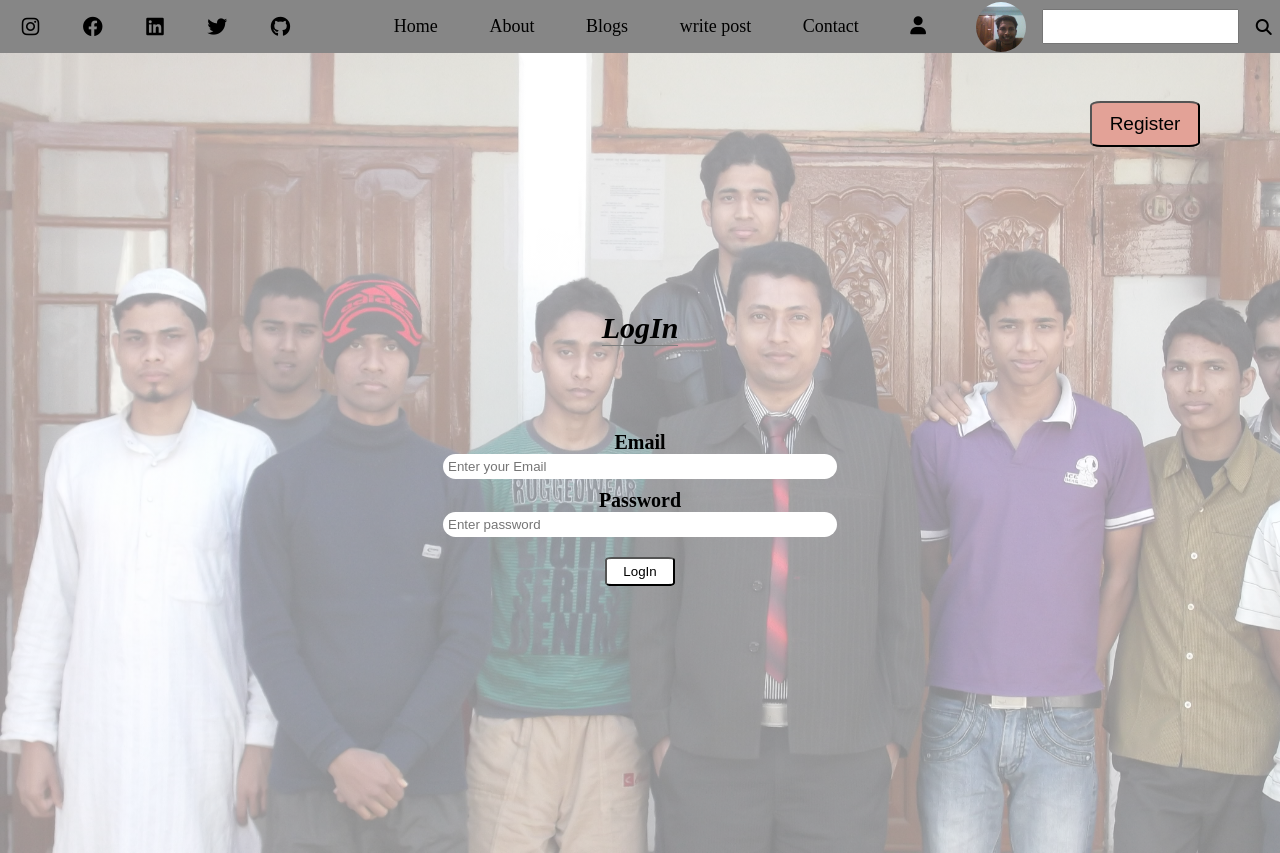
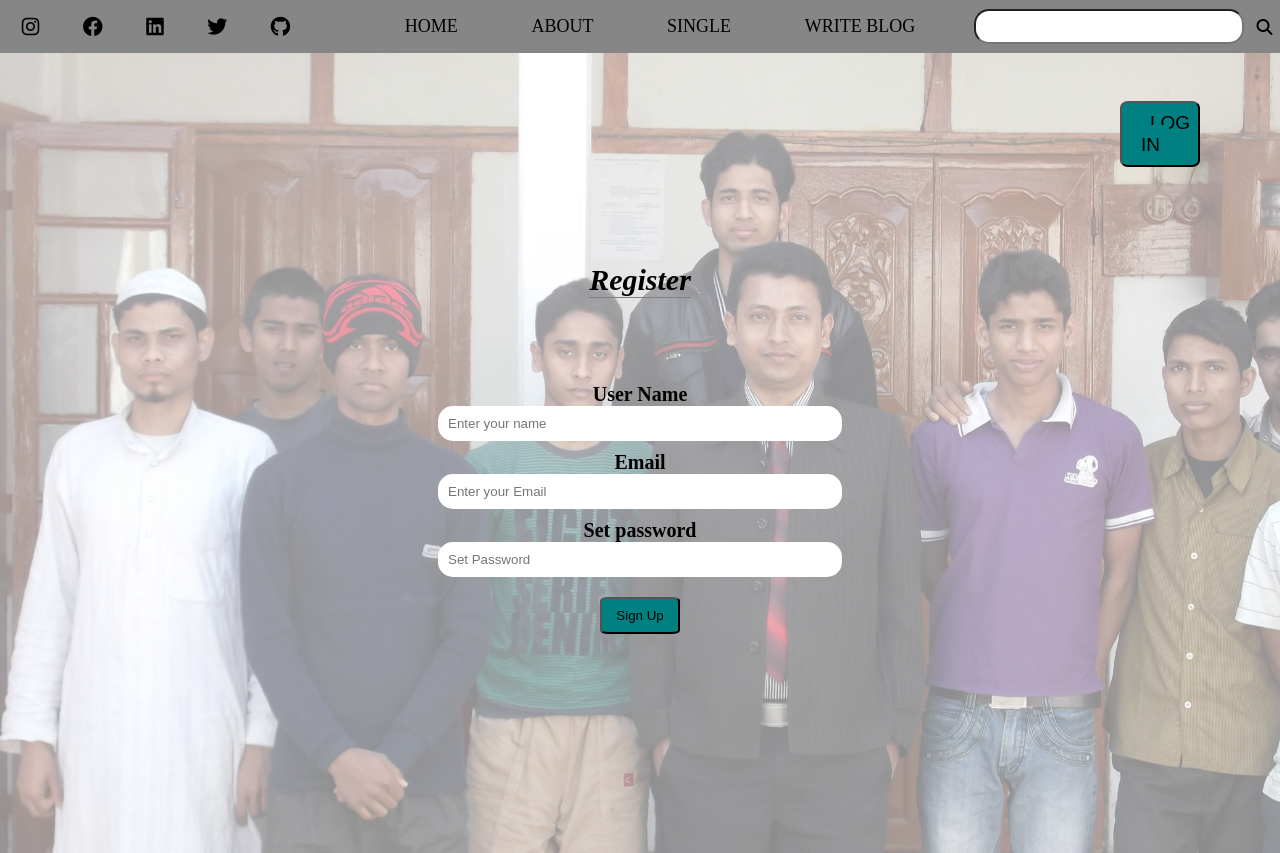
Before and after one commit to shahiincodes/React-Multi-User-Blog-App, a React (Create React App) app in the folder Front End/blog-post-app/: page / in a window 1280 px wide. Built offline with nearby package versions, Linux system fonts and the light colour scheme.

Commit message:
Updating designs

```diff
--- a/Front End/blog-post-app/package.json
+++ b/Front End/blog-post-app/package.json
@@ -8,6 +8,7 @@
     "@testing-library/user-event": "^13.5.0",
     "react": "^18.2.0",
     "react-dom": "^18.2.0",
+    "react-router-dom": "^6.14.1",
     "react-scripts": "5.0.1",
     "web-vitals": "^2.1.4"
   },
--- a/Front End/blog-post-app/public/index.html
+++ b/Front End/blog-post-app/public/index.html
@@ -12,6 +12,12 @@
     <link rel="stylesheet" href="https://cdnjs.cloudflare.com/ajax/libs/font-awesome/6.4.0/css/all.min.css" integrity="sha512-iecdLmaskl7CVkqkXNQ/ZH/XLlvWZOJyj7Yy7tcenmpD1ypASozpmT/E0iPtmFIB46ZmdtAc9eNBvH0H/ZpiBw==" crossorigin="anonymous" referrerpolicy="no-referrer" />
     <title>React Blog App</title>
   </head>
+  <style>
+    .link{
+      text-decoration: none;
+      color: inherit;
+    }
+  </style>
   <body>
     <div id="root"></div>
   </body>
--- a/Front End/blog-post-app/src/App.js
+++ b/Front End/blog-post-app/src/App.js
@@ -1,15 +1,38 @@
 
 import Top from "./components/Top/Top";
 import LogIn from "./Pages/LogIn/LogIn";
+import Home from './Pages/Home/Home'
+import {
+  BrowserRouter as Router,
+  Routes,
+  Route,
+} from "react-router-dom";
+import Register from "./Pages/Register/Register";
+import Profile from "./Pages/Profile/Profile";
+import Single from "./Pages/Single/Single";
+import WritePost from "./Pages/WritePost/WritePost";
 
 
 
 function App() {
+
+  const user = false;
+
   return (
-    <div className="App">
+    <>
+    <Router>
       <Top/>
-      <LogIn/>
-    </div>
+      <Routes>
+        <Route path="/" element={user?<Home />:<Register/>}/>
+        <Route path="/logIn" element={user?<Home/>:<LogIn/>}/>
+        <Route path="/register" element={user?<Home/>:<Register/>}/>
+        <Route path="/profile" element={user?<Profile/>:<Register/>}/>
+        <Route path="/single" element={<Single/>}/>
+        <Route path="/write-post" element={user?<WritePost/>:<Register/>}/>
+        <Route path="/posts/:postId" element={user?<Single/>:<Register/>}/>
+      </Routes>
+    </Router>
+    </>
   );
 }
 
--- a/Front End/blog-post-app/src/Pages/Home/Home.js
+++ b/Front End/blog-post-app/src/Pages/Home/Home.js
@@ -2,11 +2,13 @@ import React from 'react'
 import "./home.css"
 import Sidebar from '../../components/Sidebar/Sidebar'
 import Posts from '../../components/Posts/Posts'
+import Header from '../../components/Header/Header'
 
 
 function Home() {
   return (
     <>
+    <Header/>
     <div className='home'>
       <div className="posts">
         <Posts />
--- a/Front End/blog-post-app/src/Pages/LogIn/LogIn.js
+++ b/Front End/blog-post-app/src/Pages/LogIn/LogIn.js
@@ -1,5 +1,6 @@
 import React from 'react'
 import './logIn.css'
+import { Link } from 'react-router-dom'
 
 const LogIn = () => {
   return (
@@ -12,7 +13,9 @@ const LogIn = () => {
             <input type="password" className='userPass' placeholder='Enter password' />
             <button className="logInBtn btn">LogIn</button>
         </form>
-        <button className='signUpBtn btn'>Register</button>
+        <button className='signUpBtn btn'>
+          <Link to={'/register'} className='link' >Register</Link>
+        </button>
     </div>
   )
 }
--- a/Front End/blog-post-app/src/Pages/LogIn/logIn.css
+++ b/Front End/blog-post-app/src/Pages/LogIn/logIn.css
@@ -26,12 +26,13 @@
     align-items: center;
 }
 .logInForm>input{
-    padding: 5px;
+    padding: 10px;
     margin-bottom: 10px;
     border-radius: 15px;
     width: 100%;
     border: none;
 }
+
 .btn{
     width: 70px;
     padding: 5px;
@@ -49,6 +50,6 @@
     right: 70px;
     width: 110px;
     padding: 10px;
-    background-color: #e3a297;
+    background-color: #ddb5ae;
     font-size: 19px;
 }
--- a/Front End/blog-post-app/src/Pages/Register/Register.js
+++ b/Front End/blog-post-app/src/Pages/Register/Register.js
@@ -1,5 +1,6 @@
 import React from 'react'
 import './register.css'
+import { Link } from 'react-router-dom'
 
 const Register = () => {
   return (
@@ -11,10 +12,12 @@ const Register = () => {
             <label>Email</label>
             <input type="email" className='userEmail' placeholder='Enter your Email' />
             <label>Set password</label>
-            <input type="password" className='userPass' placeholder='Set password' />
-            <button className="signUpBtn btn">Sign Up</button>
+            <input type="password" className='userPass' placeholder='Set Password' />
+            <button className="btn">Sign Up</button>
         </form>
-        <button className='btnRegister btn'>Register</button>
+        <button className='btnRegister btn'>
+          <Link className='link btn' to={'/logIn'} >LOG IN</Link>
+        </button>
     </div>
   )
 }
--- a/Front End/blog-post-app/src/Pages/Register/register.css
+++ b/Front End/blog-post-app/src/Pages/Register/register.css
@@ -26,18 +26,28 @@
     align-items: center;
 }
 .registerForm>input{
-    padding: 5px;
+    padding: 10px;
     margin-bottom: 10px;
     border-radius: 15px;
     width: 100%;
     border: none;
 }
+.btnRegister{
+    position: absolute;
+    top: 91px;
+    right: 70px;
+    width: 110px;
+    padding: 10px;
+    background-color: #857775;
+    font-size: 19px;
+}
+
 .btn{
-    width: 70px;
-    padding: 5px;
+    width: 80px;
+    padding: 9px;
     margin: 10px;
     border-radius: 10%;
-    background-color: #fff;
+    background-color: teal;
 }
 .btn:hover{
     background-color: rgba(97, 95, 95, 0.514);
--- a/Front End/blog-post-app/src/components/SinglePost/SinglePost.js
+++ b/Front End/blog-post-app/src/components/SinglePost/SinglePost.js
@@ -50,46 +50,7 @@ function SinglePost() {
           corrupti velit nihil corporis a, iusto eligendi esse impedit placeat
           quasi consectetur voluptatem. Adipisci, perferendis tempore eaque
           dolorem ipsum dolorum? Porro laboriosam dolorum voluptatem ducimus
-          minima iusto veritatis quidem nihil ea, rem, provident maiores ullam.
-          Minus perferendis assumenda corporis soluta voluptate quia quis animi
-          voluptatibus, ea ipsa, facere, suscipit fugiat! Aliquam nulla
-          inventore quae atque amet nam autem! Ullam odit, velit eius quia
-          doloremque voluptatem labore culpa ducimus. Nulla natus ratione libero
-          quam tempora dolores nostrum, fuga magni veniam vel. In aspernatur
-          nemo architecto asperiores totam quibusdam deserunt veniam laborum,
-          alias explicabo accusamus provident voluptates dignissimos non fugiat
-          doloremque sed possimus culpa ipsa. Voluptatem placeat aspernatur
-          officiis provident vero qui! Fugit, aliquid? Ipsum at veritatis cum
-          iste aperiam minus et maxime magnam beatae, culpa explicabo ex. Autem
-          aperiam nam ut, fugiat modi doloremque illo corporis accusamus
-          officiis unde dolore sapiente? Quaerat consequuntur voluptates quae?
-          Explicabo vitae repellendus, quisquam dicta officia fugit, omnis
-          magnam neque corporis esse, in quos nemo dolore non consectetur
-          distinctio quae enim earum est. Voluptatibus, reiciendis aperiam?
-          Repellat labore temporibus omnis obcaecati sunt ipsam? Illo quibusdam
           fugiat quaerat laboriosam ducimus. Iusto tempore nemo minima pariatur
-          consequatur quo voluptatum rem nostrum, quaerat similique officiis
-          doloremque repellendus expedita quasi. Ex fugiat voluptates animi
-          deserunt ad cupiditate nihil! Placeat veritatis molestias unde
-          corporis sit soluta modi est commodi facere velit, laboriosam ea
-          laborum iure debitis necessitatibus cumque doloremque et incidunt?
-          Expedita, ullam eligendi. Voluptates debitis cum, saepe amet incidunt
-          consequatur quos ex facere quod perspiciatis ipsam nostrum optio
-          doloribus quae. Fuga consectetur repellat dolores perspiciatis
-          eligendi id voluptatem doloremque ea. Temporibus eligendi hic
-          recusandae, qui asperiores dolore id rem dolorem, distinctio eos
-          officiis! Possimus voluptates in enim ad ipsam aut, cum cumque eveniet
-          doloremque asperiores nam nisi excepturi atque sapiente. Recusandae
-          dolores iste quo at laborum officia eveniet labore omnis doloremque
-          soluta qui explicabo dolor, repudiandae ex delectus! In impedit
-          dolores ab accusamus voluptates sequi officia expedita dolorem
-          corrupti voluptatem? Fugit impedit illo recusandae illum facilis
-          voluptas, dicta hic iusto modi et dolorum inventore quisquam nostrum.
-          Commodi maxime quod doloribus, impedit rerum fugit officiis libero
-          tempora suscipit, ipsa necessitatibus quisquam! Sint incidunt laboru
-          at earum alias rem aliquam mollor asperiores suscipit nisi, cum enim
-          mollitia necessitatibus sequi at ullam ab in! Natus veritatis numquam
-          earum possimus voluptatem ipsum sunt. Nemo et incidunt, nam fugiat
           atque, perspiciatis tempore nobis ea aspernatur consequatur pariatur,
           quos a. Voluptates
         </p>
--- a/Front End/blog-post-app/src/components/Top/Top.css
+++ b/Front End/blog-post-app/src/components/Top/Top.css
@@ -50,6 +50,16 @@
 .item3 input{
     padding: 8px;
 }
-.searchIcon:hover{
+.searchInput{
+    padding: 5px;
+    border-radius: 15px;
+    width: 250px;
+}
+.searchIcon{
+    width: 20px;
+    height: 20px;
+    display: flex;
+    justify-content: center;
+    align-items: center;
     cursor: pointer;
 }
--- a/Front End/blog-post-app/src/components/Top/Top.js
+++ b/Front End/blog-post-app/src/components/Top/Top.js
@@ -1,8 +1,10 @@
 import React from "react";
 import "./Top.css";
 import img from "./16824922819521671634744497WIN_20220817_17_10_30_Pro.jpg";
+import { Link } from "react-router-dom";
 
 function Top() {
+  const user = false;
   return (
     <div className="top">
       <div className="item1">
@@ -14,20 +16,47 @@ function Top() {
       </div>
       <div className="item2">
         <ul>
-          <li className="topItems">Home</li>
-          <li className="topItems">About</li>
-          <li className="topItems">Blogs</li>
-          <li className="topItems">write post</li>
-          <li className="topItems">Contact</li>
           <li className="topItems">
+            <Link className="link" to={"/"}>
+              HOME
+            </Link>
+          </li>
+          <li className="topItems">
+            <Link className="link" to={"/about"}>
+              ABOUT
+            </Link>
+          </li>
+          <li className="topItems">
+            <Link className="link" to={"/single"}>
+              SINGLE
+            </Link>
+          </li>
+          <li className="topItems">
+            <Link className="link" to={"/write-post"}>
+              WRITE BLOG
+            </Link>
+          </li>
+          {/* {user?<li className="topItems">
+            <Link className="link" to={"/register"}>
+              SIGN UP
+            </Link>
+          </li>:""}
+           */}
+           {user&& <li className="topItems">
+            lOG OUT
+          </li>}
+
+          {user&&<li className="topItems">
+            <Link className="link" to={"/profile"}>
               <i class="fa-solid fa-user"></i>
-          </li>
+            </Link>
+          </li>}
         </ul>
       </div>
       <div className="item3">
-        <img src={img} alt="" />
-        <input type="text" />
-        <i class="searchIcon fa-solid fa-magnifying-glass"></i>
+        {user&&<img src={img} alt="" />}
+        <input className="searchInput" type="text" />
+        <i className="searchIcon fa-solid fa-magnifying-glass"></i>
       </div>
     </div>
   );
```
Also changed, not shown: 1 other file (tests, documents, lock files or other folders).
